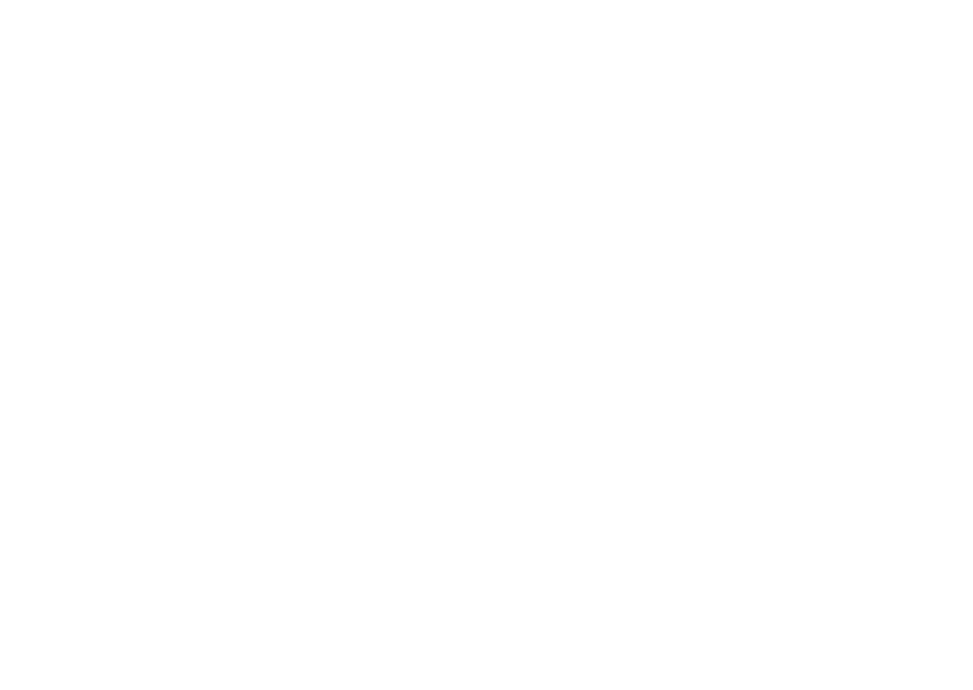
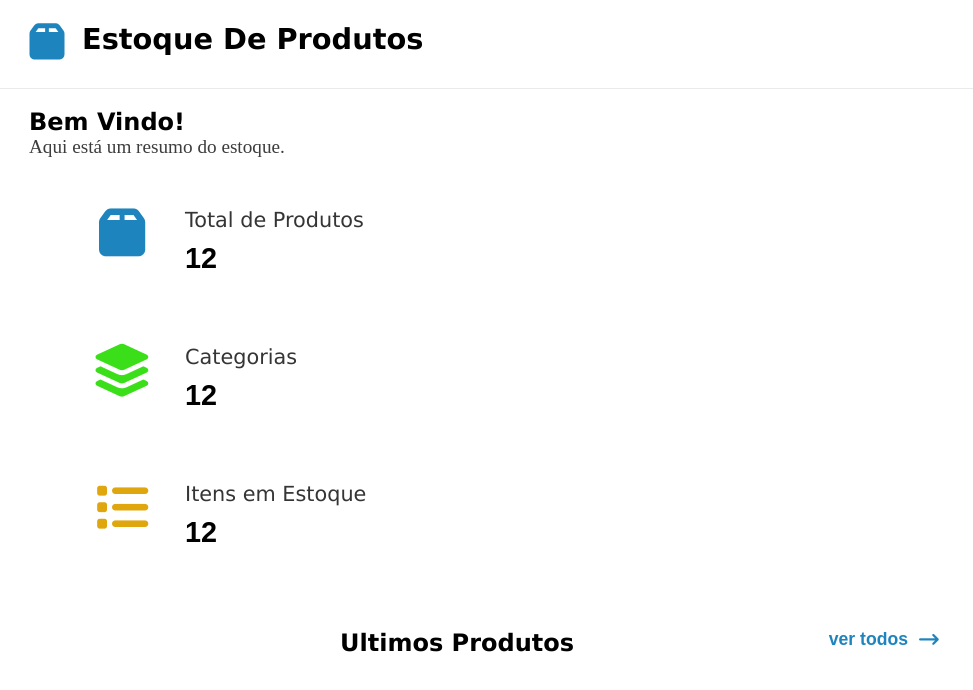
Before and after one commit to hugorocha-web/projetoestoque, a plain HTML site: page front-end/index.html in a window 1280 px wide. Shown: the whole page, without its empty margins (0-973 px from the left). Drawn offline with Linux system fonts and the light colour scheme.

Commit message:
comecei o front

```diff
--- a/back-end/package.json
+++ b/back-end/package.json
@@ -11,7 +11,9 @@
   "license": "ISC",
   "type": "module",
   "dependencies": {
+    "cors": "^2.8.6",
     "express": "^5.2.1",
-    "mongodb": "^7.6.0"
+    "mongodb": "^7.6.0",
+    "mongoose": "^9.10.1"
   }
 }
--- a/front-end/index.html
+++ b/front-end/index.html
@@ -4,8 +4,61 @@
     <meta charset="UTF-8">
     <meta name="viewport" content="width=device-width, initial-scale=1.0">
     <title>Estoque de Produtos</title>
+    <link rel="stylesheet" href="style.css">
+    <link rel="stylesheet" href="https://cdnjs.cloudflare.com/ajax/libs/font-awesome/7.3.1/css/all.min.css" integrity="sha512-QeR2VH+lsBE5LSAe1Q5EnTBbe7XTBubt8dG93Y7gidSgdMCr8nVqKcfKAMyN96SV8KDbZVTDXChatu5G2KQGzg==" crossorigin="anonymous" referrerpolicy="no-referrer">
 </head>
 <body>
 
+    <header>
+        <i class="fa-solid fa-box"></i>
+        <h1>Estoque De Produtos</h1>
+
+    </header>
+    <main>
+        <section id="resumos">
+            <div id="bemvindo">
+                <h1>Bem Vindo!</h1>
+                <p>Aqui está um resumo do estoque.</p>
+            </div>
+            <div id="res">
+                <div  class="itensre">
+                    <i class="fa-solid fa-box"></i>
+                    <div>
+                        <p>Total de Produtos</p>
+                        <h2>12</h2>
+                    </div>
+                </div>
+                <div class="itensre">
+                    <i class="fa-solid fa-layer-group"></i>
+                    <div>
+                        <p>Categorias</p>
+                        <h2>12</h2>
+                    </div>
+                </div>
+                <div class="itensre">
+                    <i class="fa-solid fa-list"></i>
+                    <div>
+                        <p>Itens em Estoque</p>
+                        <h2>12</h2>
+                    </div>
+                </div>
+
+            </div>
+            <div id="ult">
+                <h2>Ultimos Produtos</h2>
+                <div>
+                    <p>ver todos</p>
+                    <i class="fa-solid fa-arrow-right-long"></i>
+                </div>
+            </div>
+        </section>
+        <section id="sectionProdutos">
+
+        </section>
+    </main>
+    <footer>
+
+    </footer>
+    <script src="main.js"></script>
 </body>
 </html>
--- /dev/null
+++ b/front-end/style.css
@@ -0,0 +1,108 @@
+*{
+    padding: 0px;
+    margin: 0px;
+    box-sizing: border-box;
+}
+header{
+    padding: 22px;
+    display: flex;
+    border-bottom: 1px solid rgba(0, 0, 0, 0.082);
+    i{
+        font-size: 2.5em;
+        color: rgb(30, 132, 190);
+    }
+    h1{
+        font-family: Verdana, Geneva, Tahoma, sans-serif;
+        font-size: 1.8em;
+        margin-left: 10px;
+        margin-bottom: 10px;
+    }
+}
+main{
+
+
+     #resumos{
+        padding: 19px;
+
+        #bemvindo{
+            margin-left: 10px;
+            margin-bottom: 50px;
+            h1{
+                font-family: Verdana, Geneva, Tahoma, sans-serif;
+
+            }
+            p{
+                font-size: 1.2em;
+                color: rgb(61, 61, 61);
+            }
+        }
+        #res{
+            margin-left: 40px;
+            .itensre{
+                margin-bottom: 70px;
+                margin-left: 30px;
+                justify-content: flex-start;
+                display: flex;
+                i{
+                    font-size: 3.3em
+                }
+                div{
+                    margin-left: 30px;
+                    p{
+                        font-family: Verdana, Geneva, Tahoma, sans-serif;
+                        margin-bottom: 10px;
+                        font-size: 1.3em;
+                        color: rgb(53, 53, 53);
+                    }
+                    h2{
+                        font-size: 1.8em;
+                        font-weight: bold;
+                        font-family: Arial, Helvetica, sans-serif;
+                    }
+
+                }
+                .fa-box{
+                    color: rgb(30, 132, 190);
+                }
+                .fa-layer-group{
+                    color: rgb(58, 223, 25);
+                }
+                .fa-list{
+                    color: rgb(223, 167, 13);
+                }
+            }
+        }
+        #ult{
+            margin: auto;
+            padding: 10px;
+            display: flex;
+            justify-content: space-between;
+            max-width: 620px;
+            h2{
+                font-family: Verdana, Geneva, Tahoma, sans-serif;
+
+            }
+            div{
+                display: flex;
+
+                p{
+                    margin-right: 10px;
+                    color: rgb(30, 132, 190);
+                    font-size: 1.1em;
+                    font-weight: bold;
+                    font-family: Arial, Helvetica, sans-serif;
+
+                }
+                i{
+                    color: rgb(30, 132, 190);
+                    font-size: 1.1em;
+                    margin-top: 2px;
+                }
+            }
+
+        }
+
+     }
+
+
+}
--- a/package.json
+++ /dev/null
@@ -1,5 +0,0 @@
-{
-  "dependencies": {
-    "mongodb": "^7.6.0"
-  }
-}
```
Also changed, not shown: back-end/index.js (+32 -9 lines), 3 other files.
